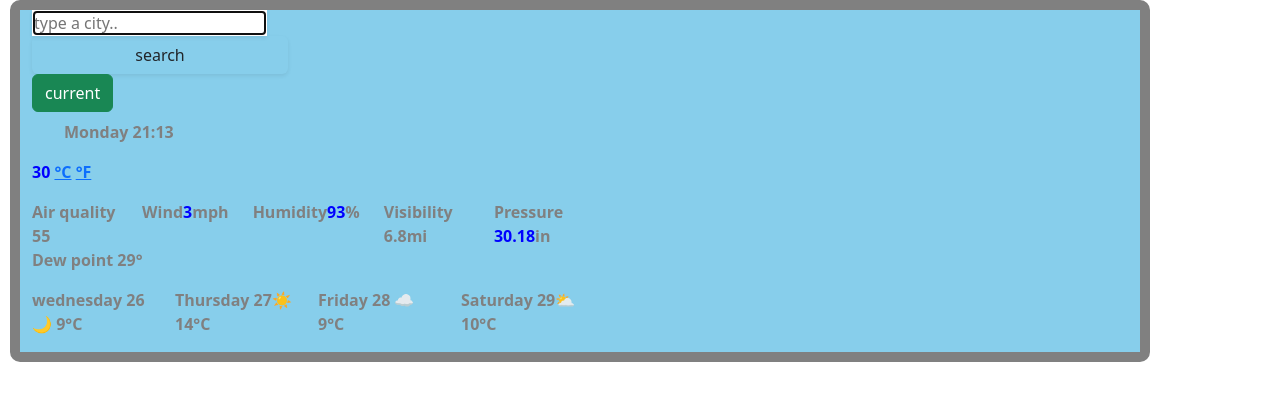
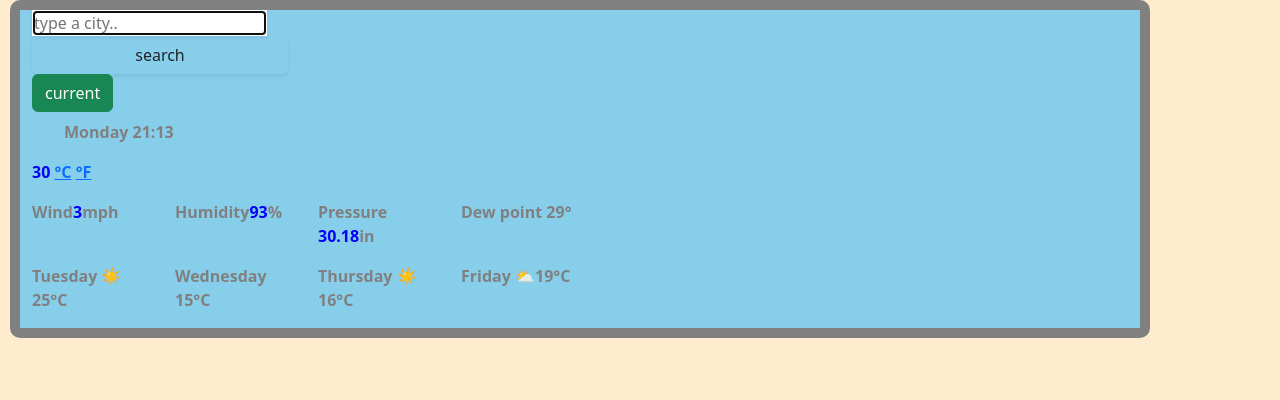
Before and after one commit to mike-charity/my-awesome, a plain HTML site: page index.html in a window 1280 px wide. Drawn offline with nearby package versions, Linux system fonts and the light colour scheme.

Commit message:
updated index.html

```diff
--- a/index.html
+++ b/index.html
@@ -67,21 +67,19 @@
 <p>
         <div class="clearfix">
         <div class="row " >
-          <div class="col">Air quality 55</div>
-
           <div class="col">Wind<span id="wind">3</span>mph</div>
           <div class="col">Humidity<span id="humidity">93</span>%</div>
-          <div class="col">Visibility 6.8mi</div>
-           <div class="col">Pressure<span id="pressure"> 30.18</span>in</div>
+          <div class="col">Pressure<span id="pressure"> 30.18</span>in</div>
           <div class="col">Dew point 29°</div>
         </div>
       </p>
+
       <p>
         <div class="row" class="days">
-          <div class="col"> wednesday 26 🌙 9°C</div>
-          <div class="col">Thursday 27☀️  14°C</div>
-          <div class="col">Friday 28 ☁️ 9°C</div>
-          <div class="col">Saturday 29⛅ 10°C</div>
+          <div class="col"> Tuesday ☀️25°C</div>
+          <div class="col">Wednesday 15°C</div>
+          <div class="col">Thursday ☀️16°C</div>
+          <div class="col">Friday  ⛅19°C</div>
         </div>
        </p>
 
--- a/script.js
+++ b/script.js
@@ -59,8 +59,7 @@ function convertToFahrenheit(event) {
   event.preventDefault();
   let temperatureElement = document.querySelector("#temperature");
   let temperature = temperatureElement.innerHTML;
-  console.log(temperature);
-  temperatureElement.innerHTML = "🌦️86";
+
 }
 function convertToCelsuis(event) {
   event.preventDefault();
--- a/style.css
+++ b/style.css
@@ -31,3 +31,9 @@ temperature {
 span {
   color: blue;
 }
+id {
+  color: blue;
+}
+body {
+  background-color: blanchedalmond;
+}
```
